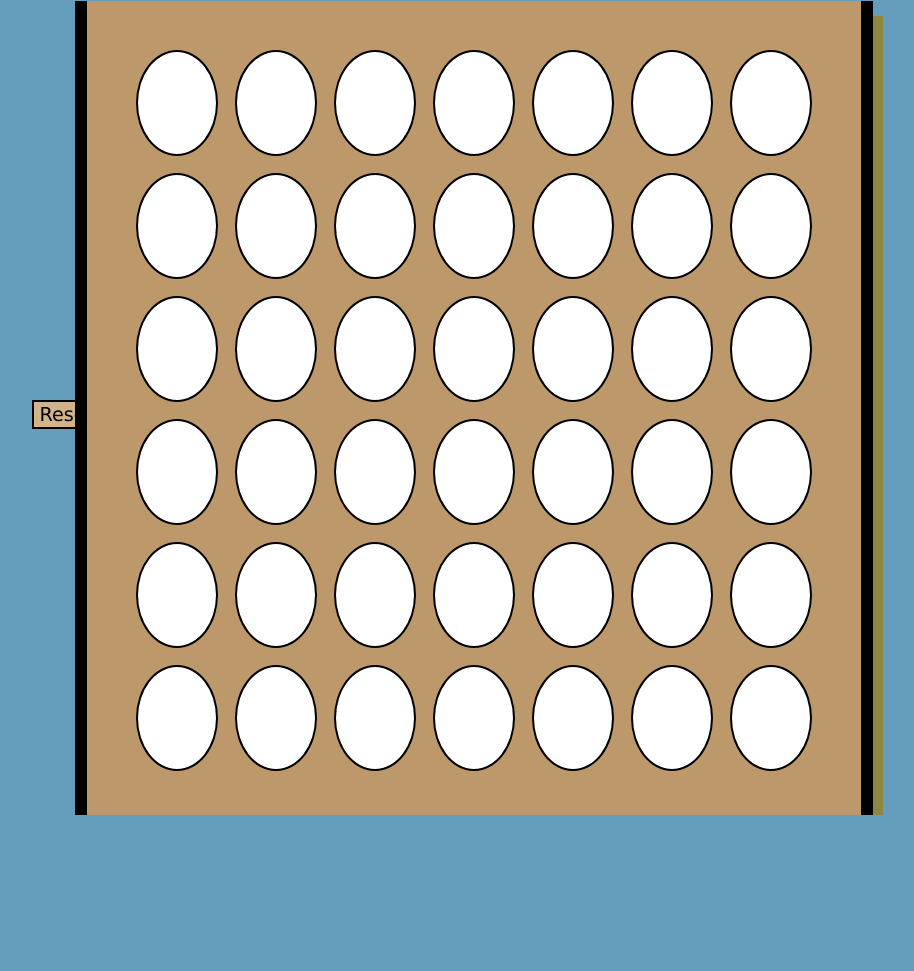
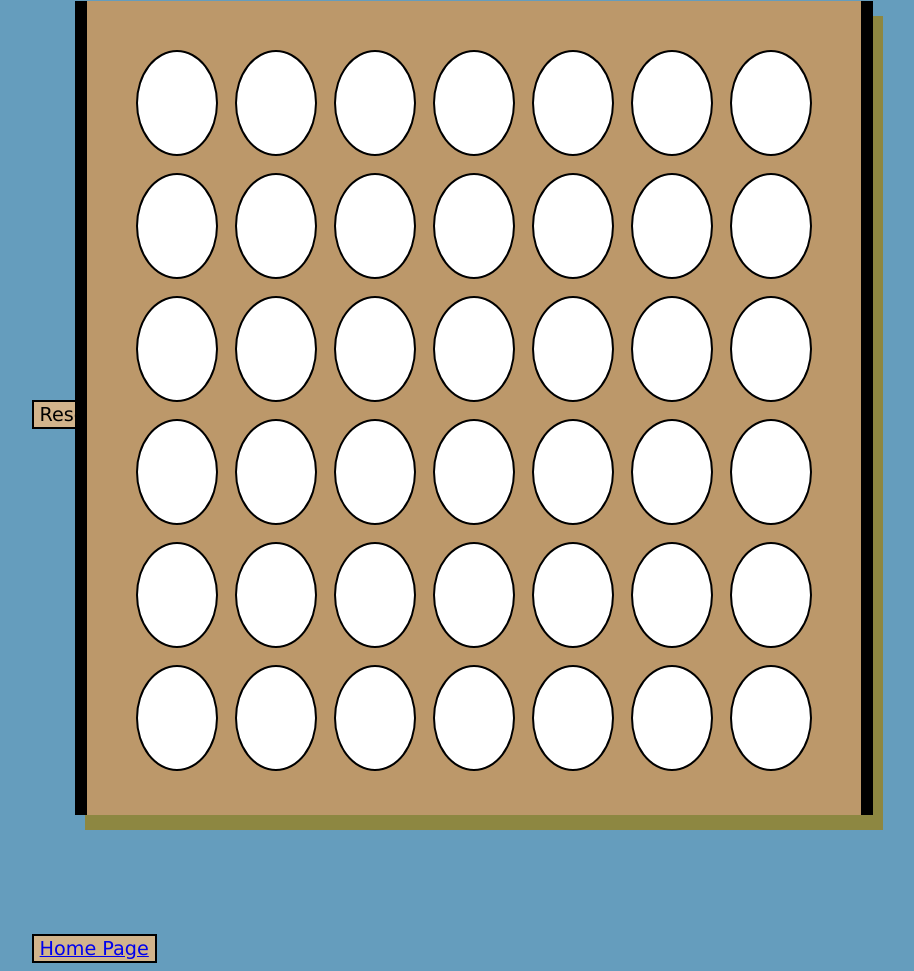
Before and after one commit to acpqdreamTeam/c4Project, a plain HTML site: page gameboard.html in a window 1280 px wide. Shown: the part 191-1162 px from the top of the page, without its empty margins (166-1080 px from the left). Before the commit the page ends 1006 px from the top, so only its background shows below. Drawn offline with nearby package versions, Linux system fonts and the light colour scheme.

Commit message:
added back to homepage button on gameboard.html

```diff
--- a/gameboard.html
+++ b/gameboard.html
@@ -121,6 +121,9 @@
   <div id="resetbutton">
     <button id="reset">Reset</button>
   </div>
+  <div id="resetbutton">
+    <button id="reset"><a href="/index.html">Home Page</button>
+  </div>
 
   <script src="https://unpkg.com/ionicons@5.4.0/dist/ionicons.js"></script>
   <!-- <script src="arrow.js"></script> -->
--- a/style.css
+++ b/style.css
@@ -113,6 +113,7 @@ h2 {
   text-align: left;
 }
 
+
 #dogecoin {
   background-color: salmon;
   width: 100px;
```
